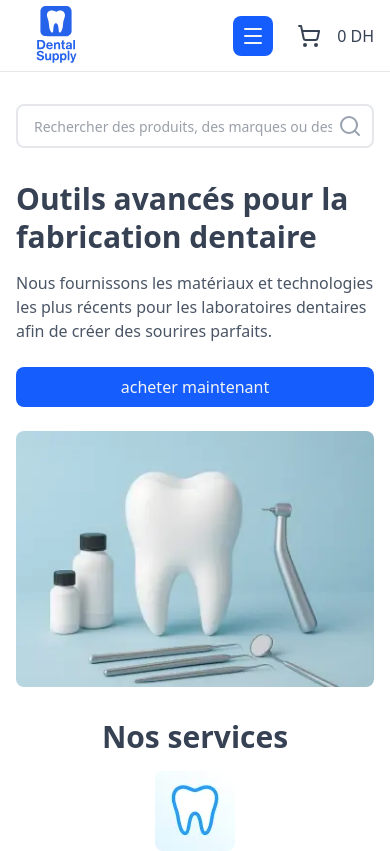
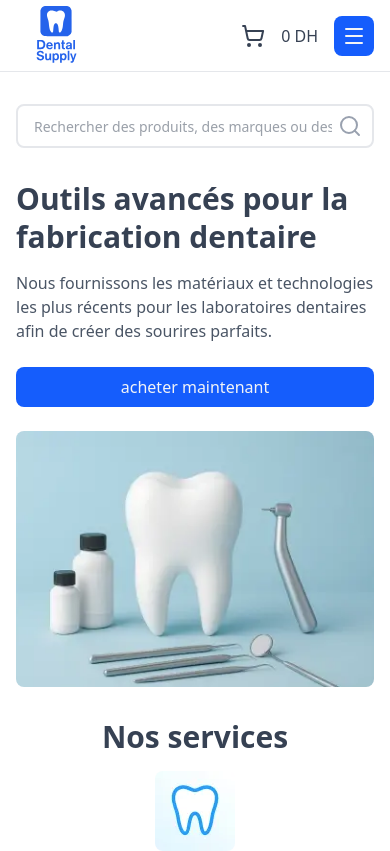
Before and after one commit to salahstack/dental-maroc, a React (Vite) app: page /accueil in a window 390 px wide. Shown: the top 851 px of the page. Built offline with nearby package versions, Linux system fonts and the light colour scheme.

Commit message:
change the order of the header elements

```diff
--- a/src/components/ui/Header.tsx
+++ b/src/components/ui/Header.tsx
@@ -84,7 +84,7 @@ const Header = () => {
 
   return (
     <header className='h-18 border-b border-gray-200 flex mb-8 md:mb-16'>
-      <div className='container h-full flex items-center gap-4 justify-between'>
+      <div className='container h-full flex items-center gap-4 md:justify-between'>
         <Link to='/accueil'>
           <Image
             srcSet='/images/logo.svg'
@@ -96,7 +96,7 @@ const Header = () => {
           />
         </Link>
         {/* Mobile Navigation */}
-        <div className='relative grow flex justify-center'>
+        <div className='relative md:grow flex justify-center max-md:order-3'>
           <Button
             aria-label='open menu'
             classes='md:hidden w-10 h-10 p-0 ml-auto'
@@ -143,7 +143,7 @@ const Header = () => {
             </div>
           </nav>
         </div>
-        <div className='flex items-center gap-2'>
+        <div className='flex items-center gap-2 max-md:ml-auto'>
           <nav className='items-center gap-2 hidden md:flex'>
             <Link
               to='/login'
```
